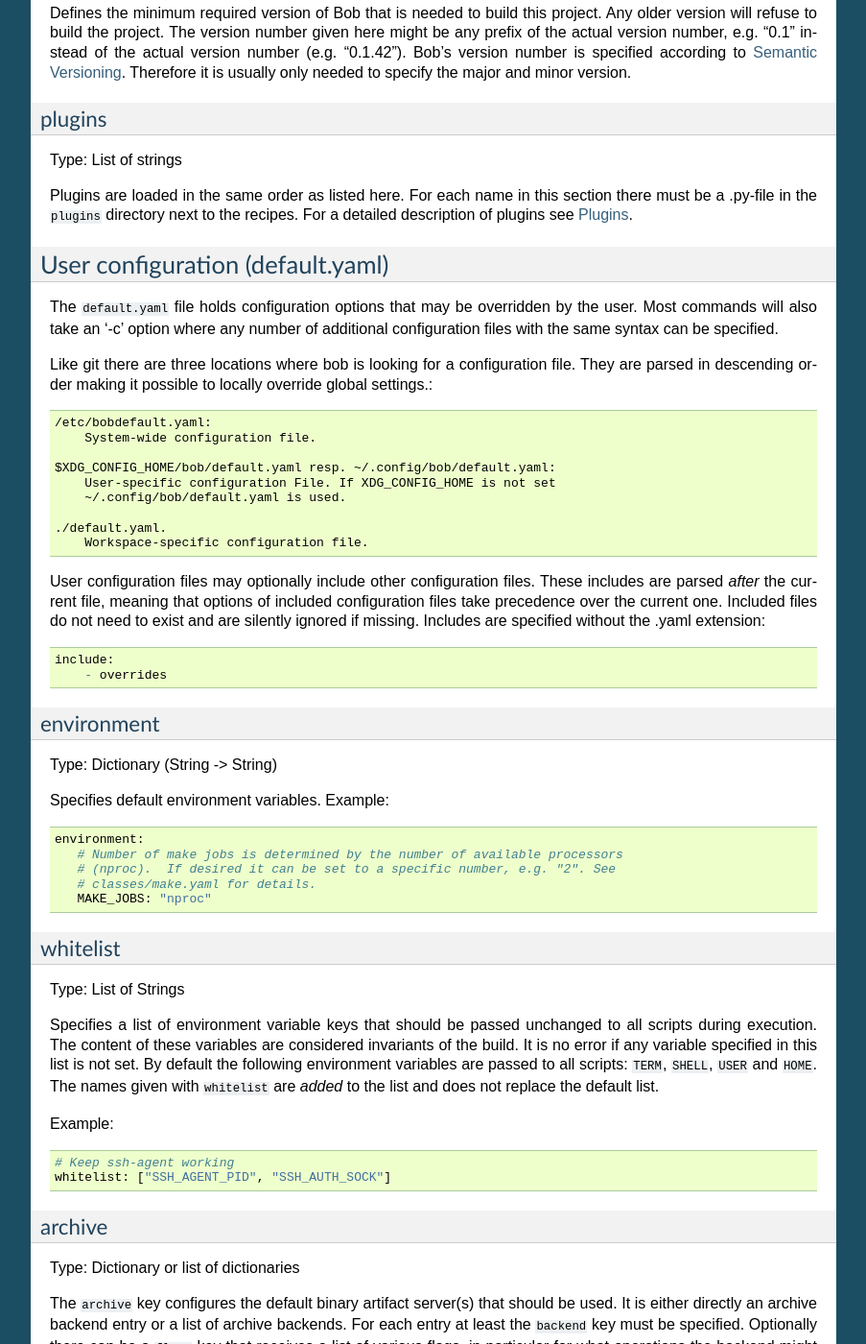
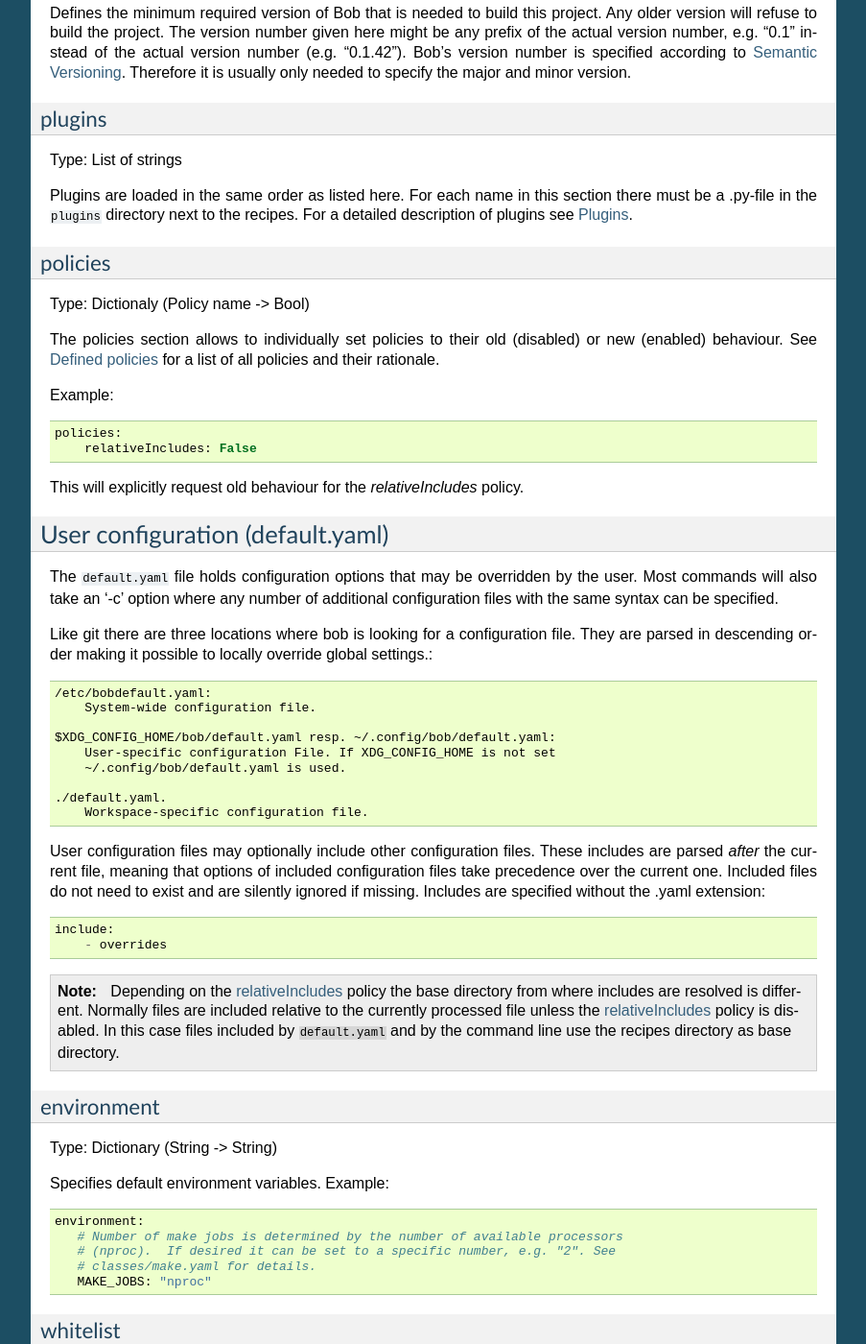
Before and after one commit to BobBuildTool/bob, a Sphinx documentation site: the page built from doc/manual/configuration.rst, in a window 1280 px wide and 1400 px high, scrolled down 15786 px. Shown: the whole window at 96% size, without its empty margins (198-1101 px from the left). Built offline with Sphinx 7.4.7, drawn with Linux system fonts in a browser that asks for light colours; formulas are drawn with MathJax 3; the version number could not be read and is left out; some of the changed text lies outside the part shown.

Commit message:
doc: describe Bob policies and relativeIncludes in particular

```diff
--- a/doc/manual/configuration.rst
+++ b/doc/manual/configuration.rst
@@ -1014,6 +1016,24 @@ Type: List of strings
 Plugins are loaded in the same order as listed here. For each name in this
 section there must be a .py-file in the ``plugins`` directory next to the
 recipes. For a detailed description of plugins see :ref:`extending-plugins`.
+
+.. _configuration-config-policies:
+
+policies
+~~~~~~~~
+
+Type: Dictionaly (Policy name -> Bool)
+
+The policies section allows to individually set policies to their old
+(disabled) or new (enabled) behaviour. See :ref:`policies-defined` for a list
+of all policies and their rationale.
+
+Example::
+
+    policies:
+        relativeIncludes: False
+
+This will explicitly request old behaviour for the `relativeIncludes` policy.
 
 User configuration (default.yaml)
 ---------------------------------
@@ -1044,6 +1064,14 @@ specified without the .yaml extension::
 
     include:
         - overrides
+
+.. note::
+    Depending on the :ref:`policies-relativeIncludes` policy the base directory
+    from where includes are resolved is different. Normally files are included
+    relative to the currently processed file unless the
+    :ref:`policies-relativeIncludes` policy is disabled. In this case files
+    included by ``default.yaml`` and by the command line use the recipes
+    directory as base directory.
 
 environment
 ~~~~~~~~~~~
--- a/doc/manual/index.rst
+++ b/doc/manual/index.rst
@@ -9,5 +9,6 @@ Contents:
    introduction
    concepts
    configuration
+   policies
    extending
    audit-trail
```
Also changed, not shown: other parts of doc/manual/configuration.rst (+2 -0 lines), doc/manual/policies.rst (added, +137 -0 lines).
